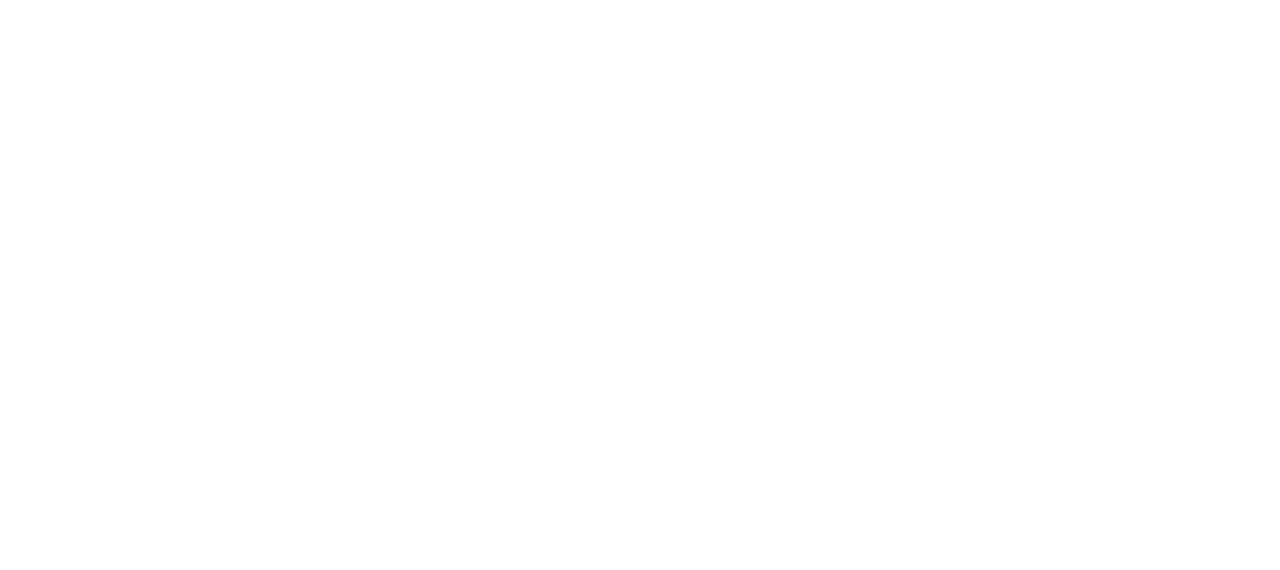
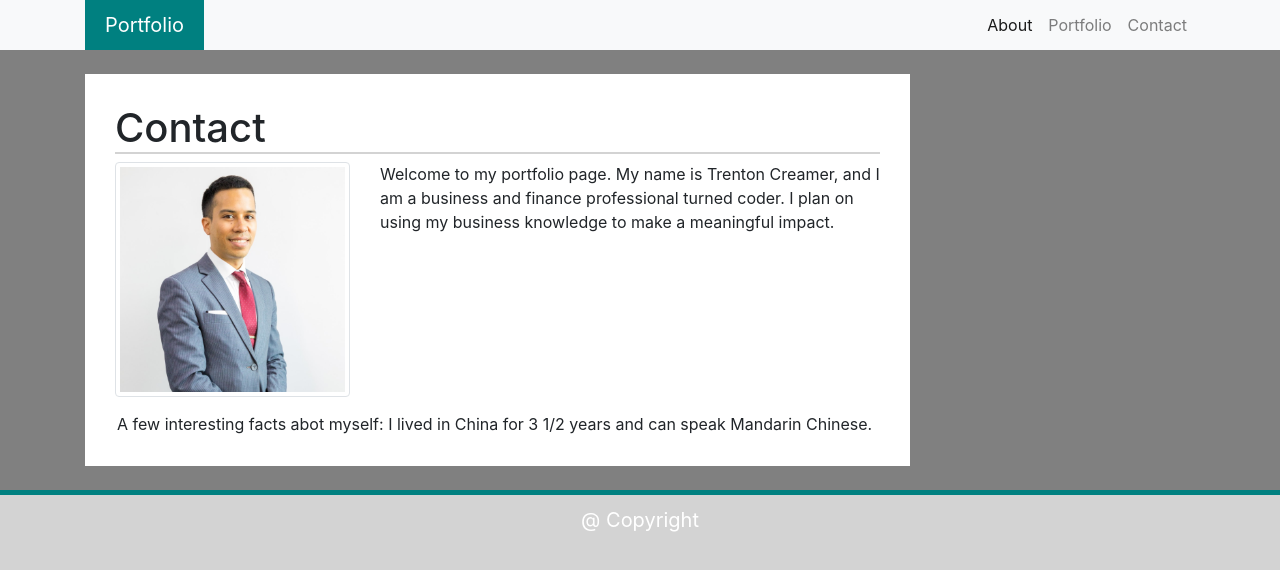
Before and after one commit to trcream/portfolio, a plain HTML site: page contact.html in a window 1280 px wide. Drawn offline with nearby package versions, Linux system fonts and the light colour scheme.

Commit message:
HW iteration 2

```diff
--- a/contact.html
+++ b/contact.html
@@ -0,0 +1,71 @@
+<!DOCTYPE html>
+<html lang="en-us">
+  <head>
+    <meta charset="UTF-8">
+    <title>
+     Trenton Creamer's Portfolio
+    </title>
+    <link rel="stylesheet" href="https://stackpath.bootstrapcdn.com/bootstrap/4.4.1/css/bootstrap.min.css" integrity="sha384-Vkoo8x4CGsO3+Hhxv8T/Q5PaXtkKtu6ug5TOeNV6gBiFeWPGFN9MuhOf23Q9Ifjh" crossorigin="anonymous">
+    <link rel="stylesheet" type="text/css" href="style.css">
+
+  </head>
+  <body>
+    <nav class="navbar navbar-expand-lg navbar-light bg-light">
+        <div class="container-lg">
+    <a class="navbar-brand" href="#">Portfolio</a>
+
+          <ul class="navbar-nav ml-auto">
+            <li class="nav-item active">
+              <a class="nav-link" href="#">About <span class="sr-only">(current)</span></a>
+            </li>
+            <li class="nav-item">
+              <a class="nav-link" href="portfolio.html">Portfolio</a>
+            </li>
+
+            <li class="nav-item">
+              <a class="nav-link" href="contact.html" tabindex="-1" aria-disabled="true">Contact</a>
+            </li>
+          </ul>
+      </nav>
+    </div>
+<main>
+    <div class ="container py-4">
+        <div class="row">
+            <div class="col-md-9">
+                <div class="content-box1">
+                <h1>Contact</h1>
+                    <div class="row">
+                      <div class ="col-md-4">   <img src="assets/Images/trenton.png" alt="Trenton Creamer" class="img-thumbnail">                </div>
+                      <div class = "col-md-8">
+                        <p>Welcome to my portfolio page. My name is Trenton Creamer, and I am a business and finance professional turned coder. I plan on using my business knowledge to make a meaningful impact. </p>
+                      </div>
+
+             <div class="row">
+            <div class="col-md-12" id="secondrow"> A few interesting facts abot myself: I lived in China for 3 1/2 years and can speak Mandarin Chinese.</div>
+
+             </div>
+
+
+
+
+                    </div>
+
+               </div>
+
+         </div>
+
+        </div>
+    </div>
+<footer>
+
+@ Copyright
+
+</footer>
+
+
+
+
+</main>
+
+  </body>
+</html>
--- a/style.css
+++ b/style.css
@@ -6,7 +6,12 @@
 
 }
 
+/*
+.navbar .container {
+    display:block
+}
 
+*/
 .navbar-brand {
 
     background-color: teal;
@@ -28,8 +33,70 @@ main {
 
 /* main */
 
+.navbar-nav {
+    flex-direction: row;
+}
+
 .content-box1{
 
     background-color: white;
-    padding: 20px;
+    padding: 30px;
 }
+
+body{
+
+    background-color: lightgrey;
+
+}
+
+/* About me Section*/
+
+#secondrow {
+    margin-left: 17px;
+    margin-top: 15px;
+}
+
+
+
+h1 {
+
+    border-bottom:lightgray 2.5px solid;
+
+}
+
+
+
+footer{
+
+    text-align: center;
+    background-color: lightgrey;
+    color: white;
+    border-top: teal 5px solid;
+    padding-top: 10px;
+    font-size: 20px;
+}
+
+
+/* Media Query */
+
+@media (max-width:991px){
+
+    .navbar .container-lg {
+        display:block;
+
+    }
+
+    .navbar-brand {
+        display: block;
+        text-align: center;
+        margin-right: -15px;
+    }
+
+    .navbar {
+        padding: 0px;
+        text-align: center;
+    }
+
+
+
+}
```
Also changed, not shown: index.html (+22 -3 lines), portfolio.html (+56 -1 lines), Assets/Images/trenton.png (added).
